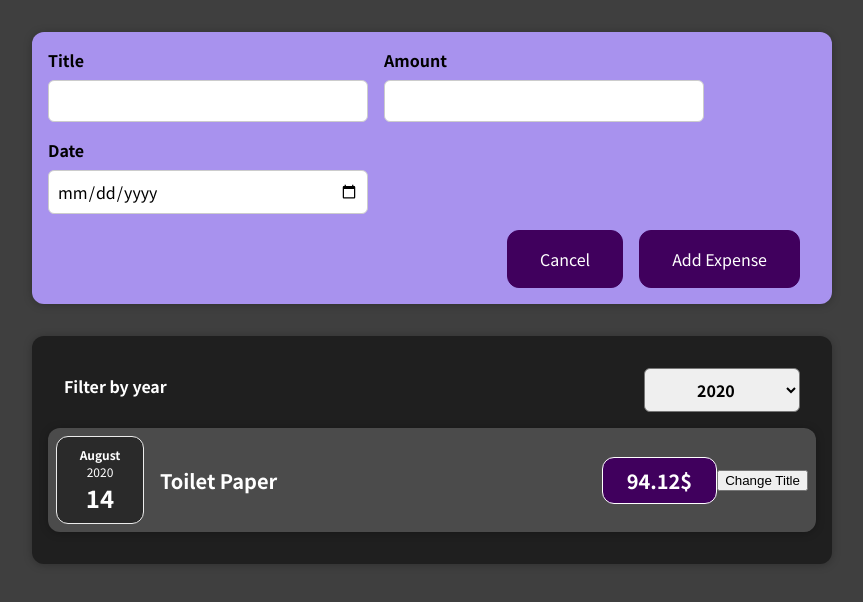
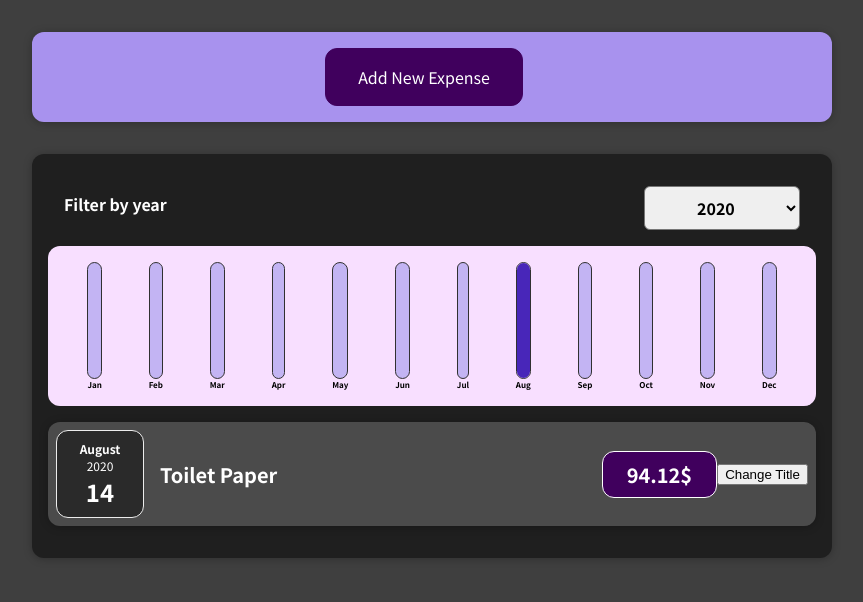
Before and after one commit to mfilejecki/react-course, a React (Create React App) app in the folder my-app/: page / in a window 1280 px wide. Shown: the top 602 px of the page, without its empty margins (208-1071 px from the left). Built offline with nearby package versions, Linux system fonts and the light colour scheme.

Commit message:
implemented expenses chart

```diff
--- a/my-app/src/components/Expenses/Expenses.js
+++ b/my-app/src/components/Expenses/Expenses.js
@@ -3,6 +3,7 @@ import React, { useState } from "react";
 import "./Expenses.css";
 import ExpensesList from "./ExpensesList";
 import ExpensesFilter from "./ExpensesFilter";
+import ExpensesChart from "./ExpensesChart";
 import Card from "../UI/Card";
 
 function Expenses(props) {
@@ -23,6 +24,7 @@ function Expenses(props) {
           onChangeFilter={filterChangeHandler}
           selected={filteredYear}
         />
+        <ExpensesChart expenses={filteredExpenses} />
         <ExpensesList data={filteredExpenses} />
       </Card>
     </div>
--- a/my-app/src/components/NewExpenses/NewExpense.js
+++ b/my-app/src/components/NewExpenses/NewExpense.js
@@ -1,17 +1,38 @@
-import React from "react";
+import React, { useState } from "react";
 
 import ExpenseForm from "./ExpenseForm";
 import "./NewExpense.css";
 
 const NewExpense = (props) => {
+  const [showForm, setShowForm] = useState(false);
+
   const saveExpenseDataHandler = (enteredExpenseData) => {
     const expenseData = { ...enteredExpenseData, id: Math.random().toString() };
     props.onAddExpense(expenseData);
+    setShowForm(false);
+  };
+
+  const showFormHandler = () => {
+    setShowForm(true);
+  };
+
+  const hideFormHandler = () => {
+    setShowForm(false);
   };
 
   return (
     <div className="new-expense">
-      <ExpenseForm onSaveExpenseData={saveExpenseDataHandler} />
+      {!showForm && (
+        <button type="button" onClick={showFormHandler}>
+          Add New Expense
+        </button>
+      )}
+      {showForm && (
+        <ExpenseForm
+          onSaveExpenseData={saveExpenseDataHandler}
+          onCancel={hideFormHandler}
+        />
+      )}
     </div>
   );
 };
```
